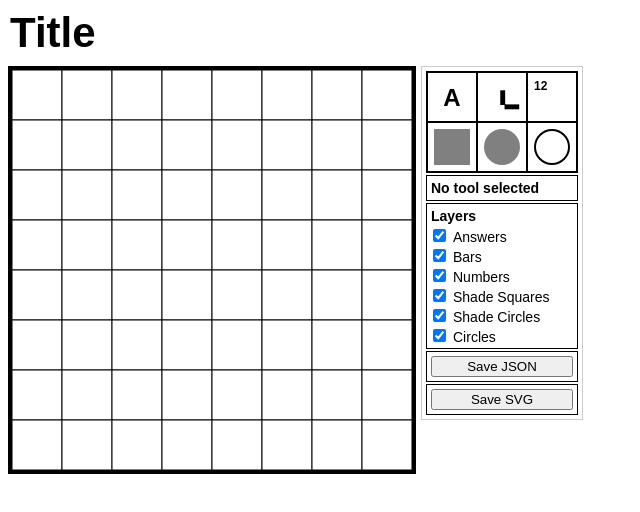
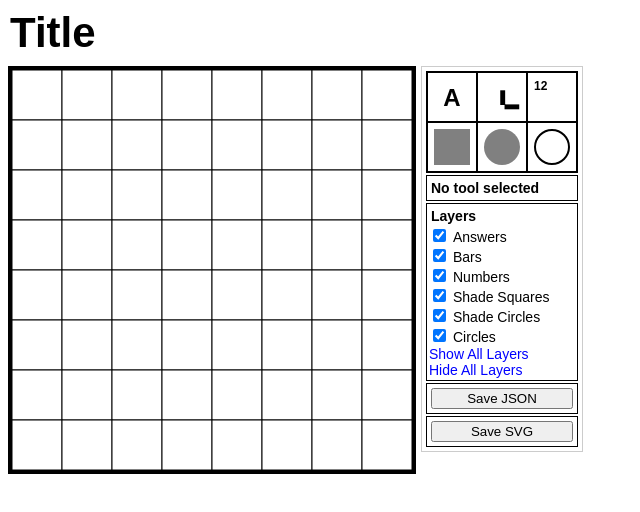
Before and after one commit to lukwam/bargrids, a plain HTML site: page docs/index.html in a window 1280 px wide. Both pictures are taken after a click on the input "Set This Size". Shown: the whole page, without its empty margins (0-640 px from the left). Drawn offline with Linux system fonts and the light colour scheme.

Commit message:
Added select all/none for layers.

```diff
--- a/docs/index.html
+++ b/docs/index.html
@@ -161,6 +161,10 @@
 
         <input type="checkbox" id="view-circles" onchange="toggleCircleLayer(this);" checked>
         <label for="view-circles" class="controls__layers--checkbox">Circles</label><br>
+
+        <a id="enable-layers-button" class="layers-link" onclick="showAllLayers();">Show All Layers</a>
+        <a id="disable-layers-button" class="layers-link" onclick="hideAllLayers();">Hide All Layers</a>
+
       </div>
 
       <!-- Save Tools -->
--- a/docs/script.js
+++ b/docs/script.js
@@ -796,6 +796,40 @@ let puzzle = {
     return "#" + hex + hex + hex;
   }
 
+  // hide all layers
+  function hideAllLayers() {
+    var answers = document.getElementById("view-answers");
+    if (answers.checked) {
+      answers.checked = false;
+      hideAnswers();
+    }
+    var bars = document.getElementById("view-bars");
+    if (bars.checked) {
+      bars.checked = false;
+      hideBars();
+    }
+    var numbers = document.getElementById("view-numbers");
+    if (numbers.checked) {
+      numbers.checked = false;
+      hideNumbers();
+    }
+    var shadesquares = document.getElementById("view-shade-squares");
+    if (shadesquares.checked) {
+      shadesquares.checked = false;
+      hideShadeSquares();
+    }
+    var shadecircles = document.getElementById("view-shade-circles");
+    if (shadecircles.checked) {
+      shadecircles.checked = false;
+      hideShadeCircles();
+    }
+    var circles = document.getElementById("view-circles");
+    if (circles.checked) {
+      circles.checked = false;
+      hideCircles();
+    }
+  }
+
   // hide the answers from the svg
   function hideAnswers() {
     console.log("Hiding all Answers");
@@ -1106,6 +1140,40 @@ let puzzle = {
     puzzle.cols = parseInt(value);
     initPuzzle();
     createGrid();
+  }
+
+  // show all svg layers
+  function showAllLayers() {
+    var answers = document.getElementById("view-answers");
+    if (!answers.checked) {
+      answers.checked = true;
+      showAnswers();
+    }
+    var bars = document.getElementById("view-bars");
+    if (!bars.checked) {
+      bars.checked = true;
+      showBars();
+    }
+    var numbers = document.getElementById("view-numbers");
+    if (!numbers.checked) {
+      numbers.checked = true;
+      showNumbers();
+    }
+    var shadesquares = document.getElementById("view-shade-squares");
+    if (!shadesquares.checked) {
+      shadesquares.checked = true;
+      showShadeSquares();
+    }
+    var shadecircles = document.getElementById("view-shade-circles");
+    if (!shadecircles.checked) {
+      shadecircles.checked = true;
+      showShadeCircles();
+    }
+    var circles = document.getElementById("view-circles");
+    if (!circles.checked) {
+      circles.checked = true;
+      showCircles();
+    }
   }
 
   // show svg answers layer
--- a/docs/styles.css
+++ b/docs/styles.css
@@ -283,6 +283,16 @@
   margin: 2px;
   width: 142px;
 }
+.layers-link {
+  color: blue;
+  display: block;
+  font-family: sans-serif;
+  font-size: 14px;
+}
+.layers-link:hover {
+  color: purple;
+  cursor: default;
+}
 .shade-slider {
   width: 142px;
 }
```
